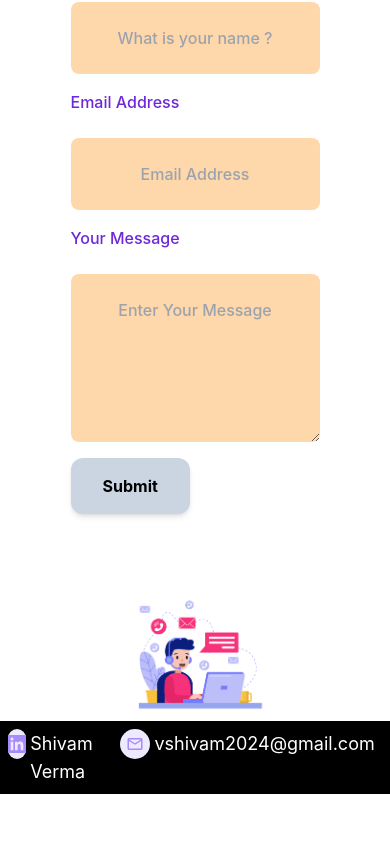
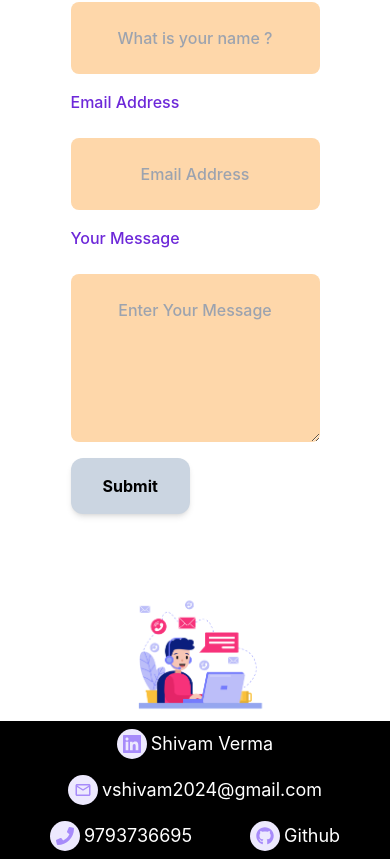
Before and after one commit to vshivam05/portfolio-react, a React (Create React App) app: page / in a window 390 px wide. Shown: the part 5366-6225 px from the top of the page. Before the commit the page ends 6160 px from the top, so only its background shows below. Built offline with nearby package versions, Linux system fonts and the light colour scheme.

Commit message:
Update Footer.js

```diff
--- a/src/Components/Footer.js
+++ b/src/Components/Footer.js
@@ -6,7 +6,7 @@ import { FaGithub } from "react-icons/fa";
 function Footer() {
   return (
     <div>
-      <div className="w-[screen] bg-black flex flex-row justify-evenly">
+      <div className="w-[screen] md:w-[] bg-black flex flex-wrap justify-evenly   ">
         <div className="flex flex-row p-2 flex-wrap justify-around">
           <a
             href="https://www.linkedin.com/in/shivam032/"
```
